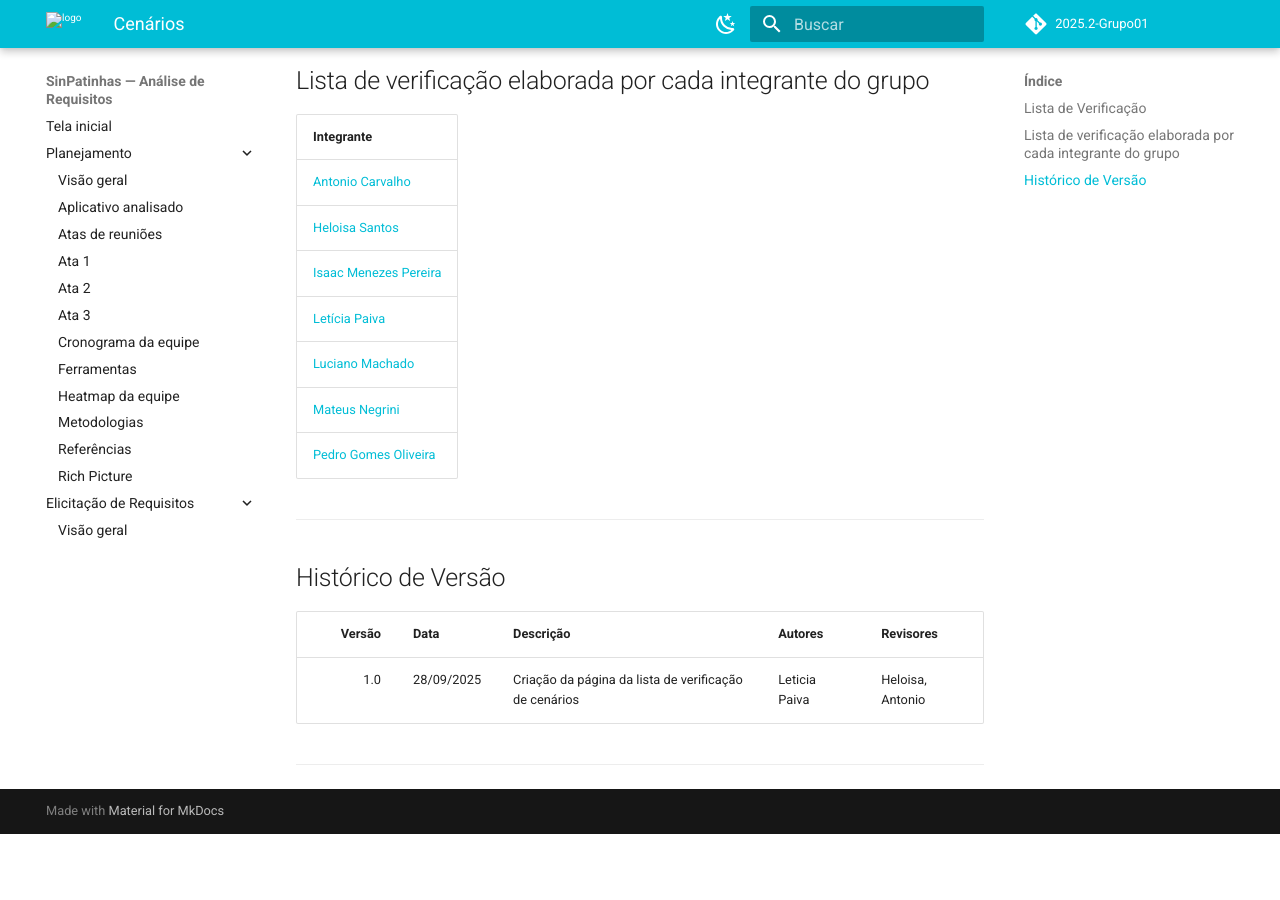
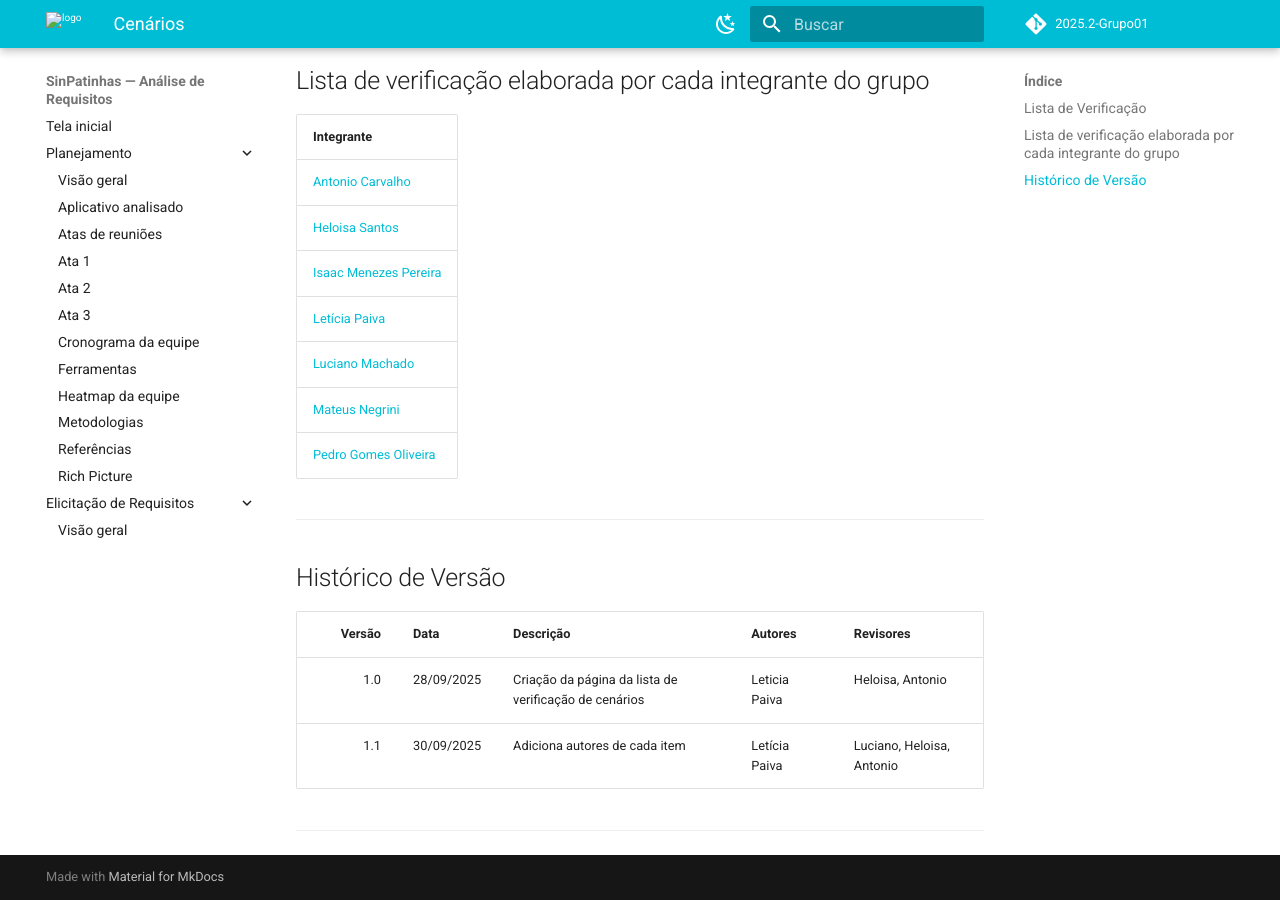
Before and after one commit to Requisitos-de-Software/2025.2-SinPatinhas, an MkDocs documentation site: the page built from docs/elicitacao/listas_verificacao/lista_cenarios.md, in a window 1280 px wide and 900 px high, scrolled down 2016 px. Built offline with MkDocs 1.6.1 and Material for MkDocs 9.7.7, drawn with Linux system fonts in a browser that asks for light colours; comment, search, counter and statistics services are not loaded; before the commit the page ends 2850 px from its top, so only the background shows below that.

Commit message:
adiciona autores de cada item

```diff
--- a/docs/elicitacao/listas_verificacao/lista_cenarios.md
+++ b/docs/elicitacao/listas_verificacao/lista_cenarios.md
@@ -158,6 +158,7 @@
 | Versão | Data       | Descrição                                        | Autores       | Revisores               |
 |-------:|------------|--------------------------------------------------|---------------|-------------------------|
 | 1.0    | 28/09/2025 | Criação da página da lista de verificação de cenários | Leticia Paiva | Heloisa, Antonio        |
+| 1.1    | 30/09/2025 | Adiciona autores de cada item         | Letícia Paiva | Luciano, Heloisa, Antonio|
 
 ---
 
```
Also changed, not shown: docs/elicitacao/listas_verificacao/lista_tecnicas_priorizacao.md (+6 -6 lines).
